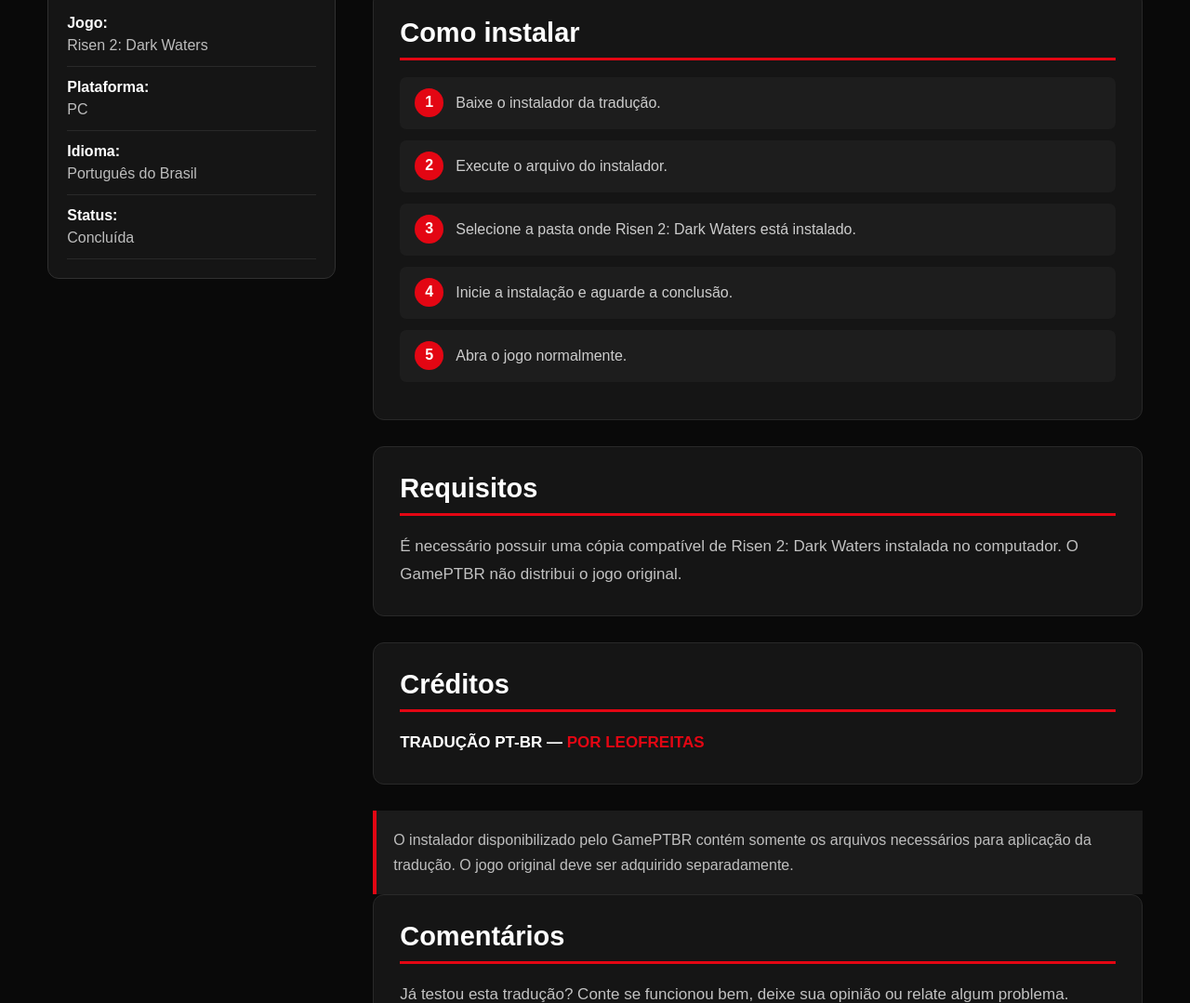
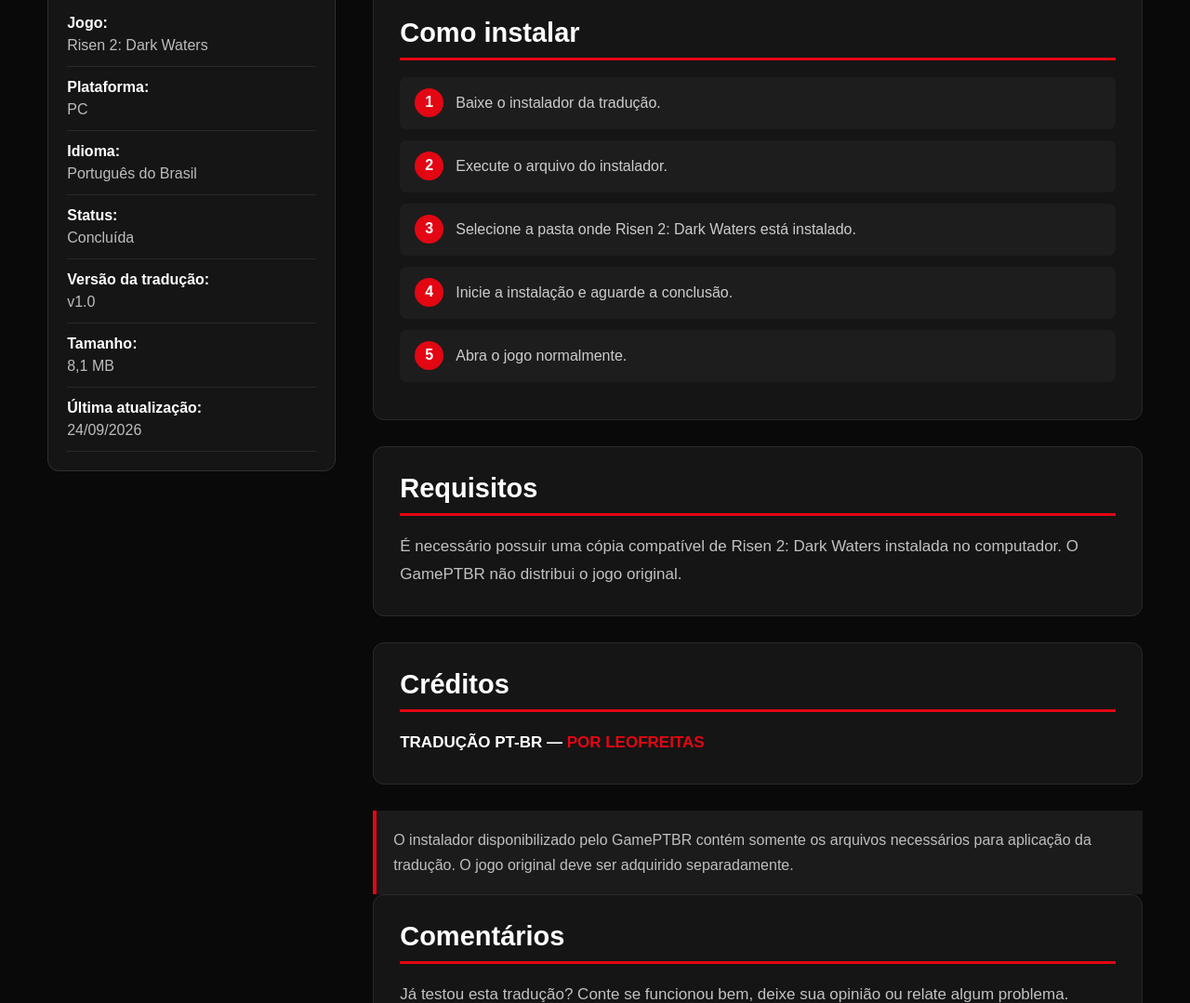
Before and after one commit to GamePTBR/GamePTBR.github.io, a plain HTML site: page risen-2.html in a window 1280 px wide. Shown: the part 1039-2118 px from the top of the page at 93% size. Drawn offline with Linux system fonts and the light colour scheme; a script that the page names is missing.

Commit message:
Add translation version, size, and last update info

```diff
--- a/risen-2.html
+++ b/risen-2.html
@@ -420,7 +420,20 @@
                     <strong>Status:</strong><br>
                     Concluída
                 </div>
+<div class="info-row">
+    <strong>Versão da tradução:</strong><br>
+    v1.0
+</div>
 
+<div class="info-row">
+    <strong>Tamanho:</strong><br>
+    8,1 MB
+</div>
+
+<div class="info-row">
+    <strong>Última atualização:</strong><br>
+    24/09/2026
+</div>
             </div>
 
         </aside>
```
